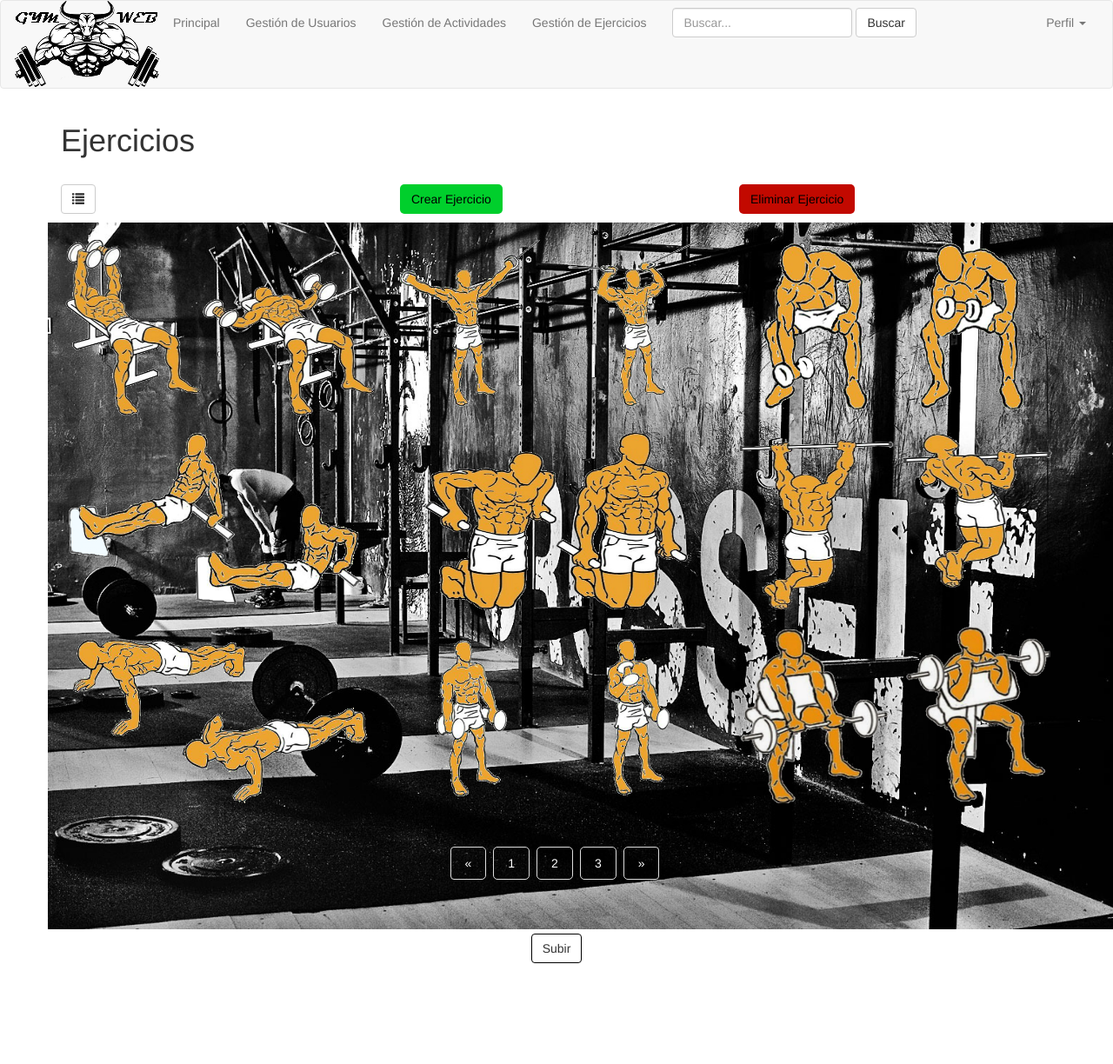
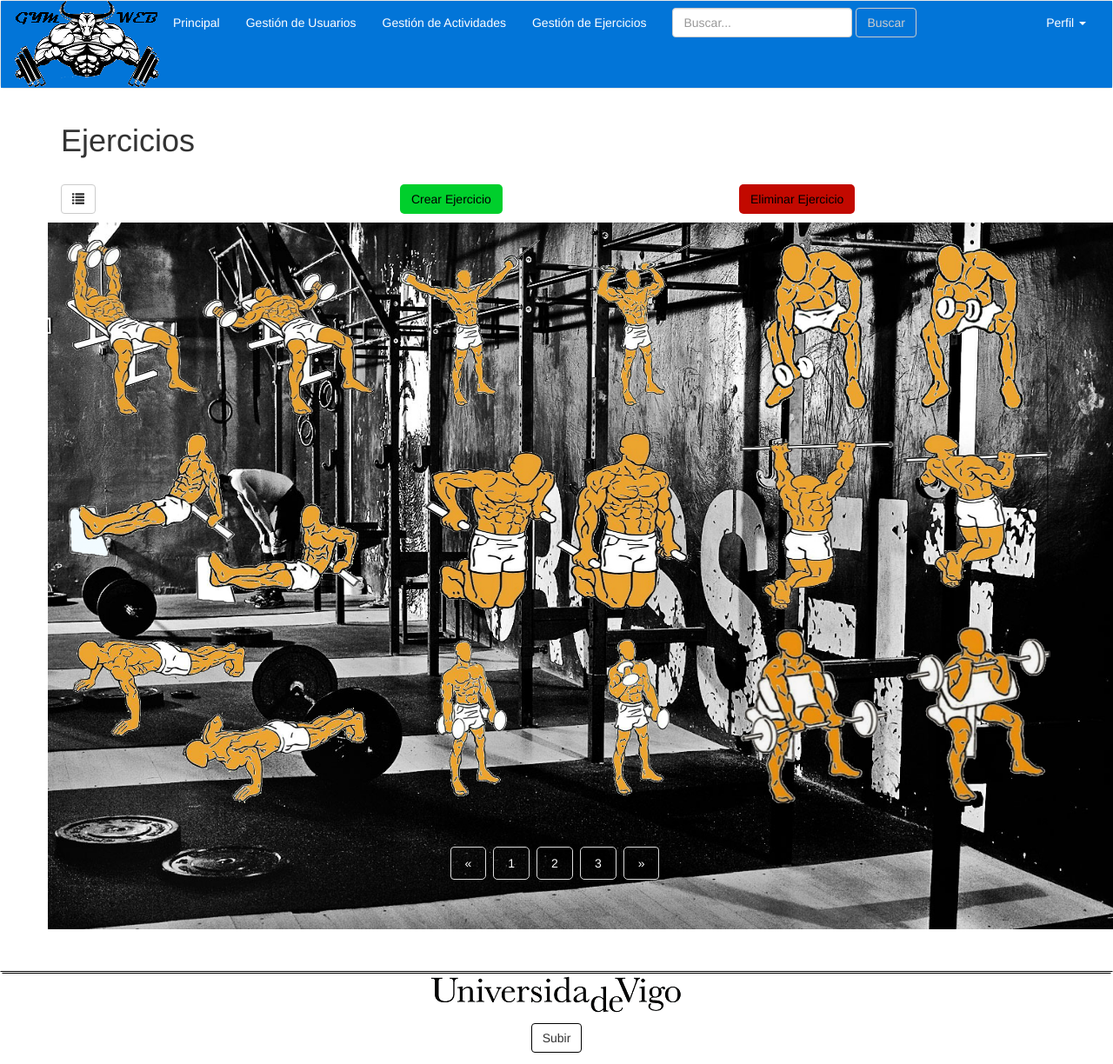
Before and after one commit to braissg13/GYMWEB, a PHP site: template HTML-GYMWEB/views/Admin/gestionEjercicios.html in a window 1280 px wide. Shown: the whole page at 87% size. Before the commit the page ends 1108 px from the top, so only its background shows below. Run offline with PHP 8.4, Linux system fonts and the light colour scheme; the template is opened without the code that fills it, so the values that code supplies are empty.

Commit message:
Add files via upload

```diff
--- /dev/null
+++ b/HTML-GYMWEB/css/navbar.css
@@ -0,0 +1,50 @@
+.container-fluid,#ulDrop{
+	font-color: white;
+	background-color: #0275d8;
+}
+
+a{
+	color: white;
+}
+
+#botonBuscar,#botonLogin{
+	color: #ccc;
+	background-color: transparent;
+	border-color: #ccc;
+}
+
+#Item1,#Item2,#Item3,#Item4{
+	color: white;
+}
+
+#modalLogin{
+	background-image: url(../img/navBar/fondo-azul.jpg);
+	width: 100%;
+}
+
+#separador{
+	background-color: black;
+}
+
+#drop,#aVerPerf,#aModificarPerf{
+	color: white;
+	background-color: transparent;
+}
+
+#aCerrarSesion{
+	background-color: #b30c0c;
+	color: black;
+}
+
+#Item1:hover,#Item2:hover,#Item3:hover,#Item4:hover,#drop:hover,#aVerPerf:hover,#aModificarPerf:hover,#aCerrarSesion:hover{
+	color: #e4b70a;
+	font-size: 16px;
+	font-family: cursive;
+}
+
+#footer{
+	margin-top: 100px;
+	border-style: double;
+	border-color: #000 transparent transparent transparent;
+
+}
```
Also changed, not shown: HTML-GYMWEB/css/consultarEjercicios.css (+11 -0 lines), HTML-GYMWEB/css/crearEjercicios.css (added, +23 -0 lines), HTML-GYMWEB/css/gestionEjercicios.css (+11 -34 lines), HTML-GYMWEB/css/index.css (added, +8 -0 lines).
